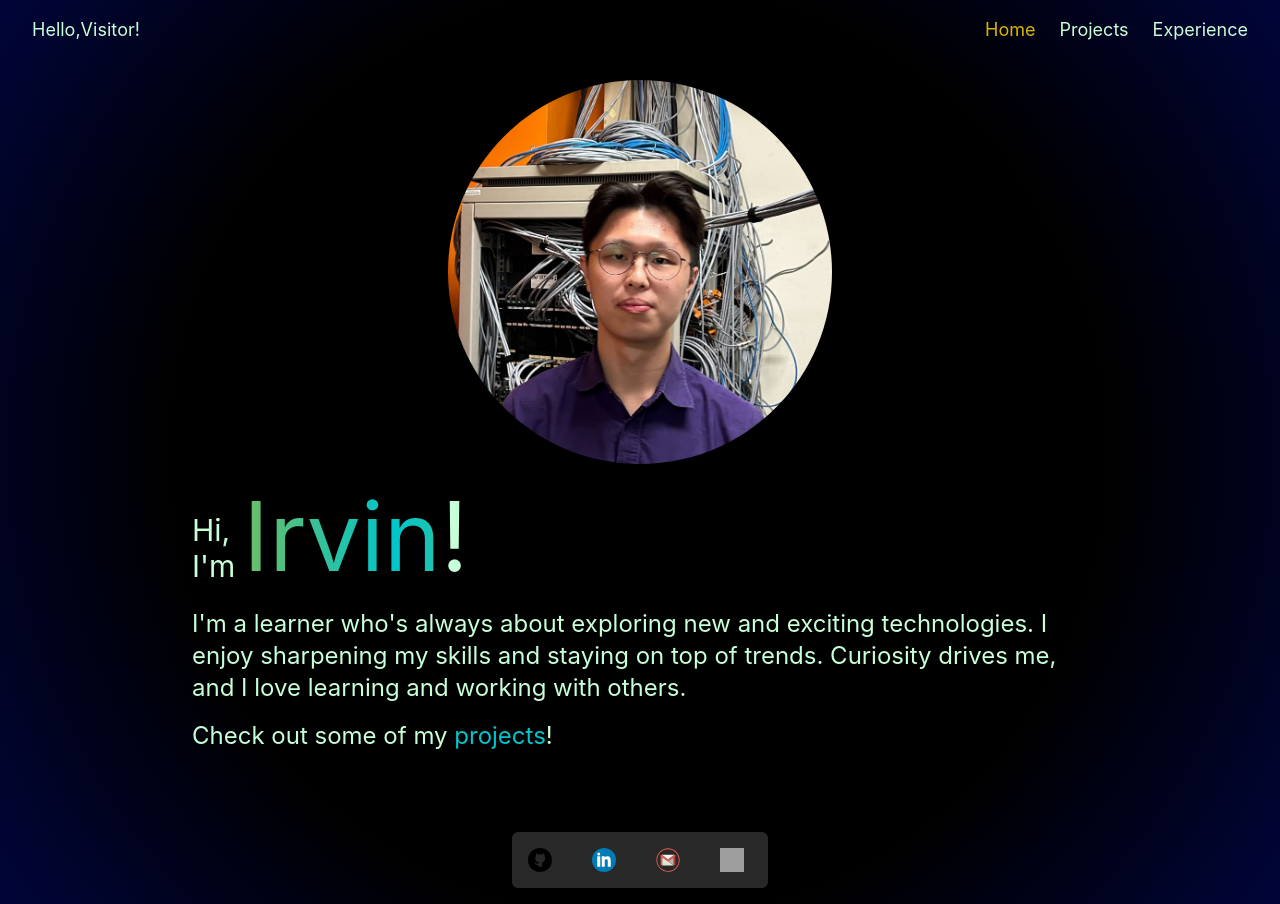
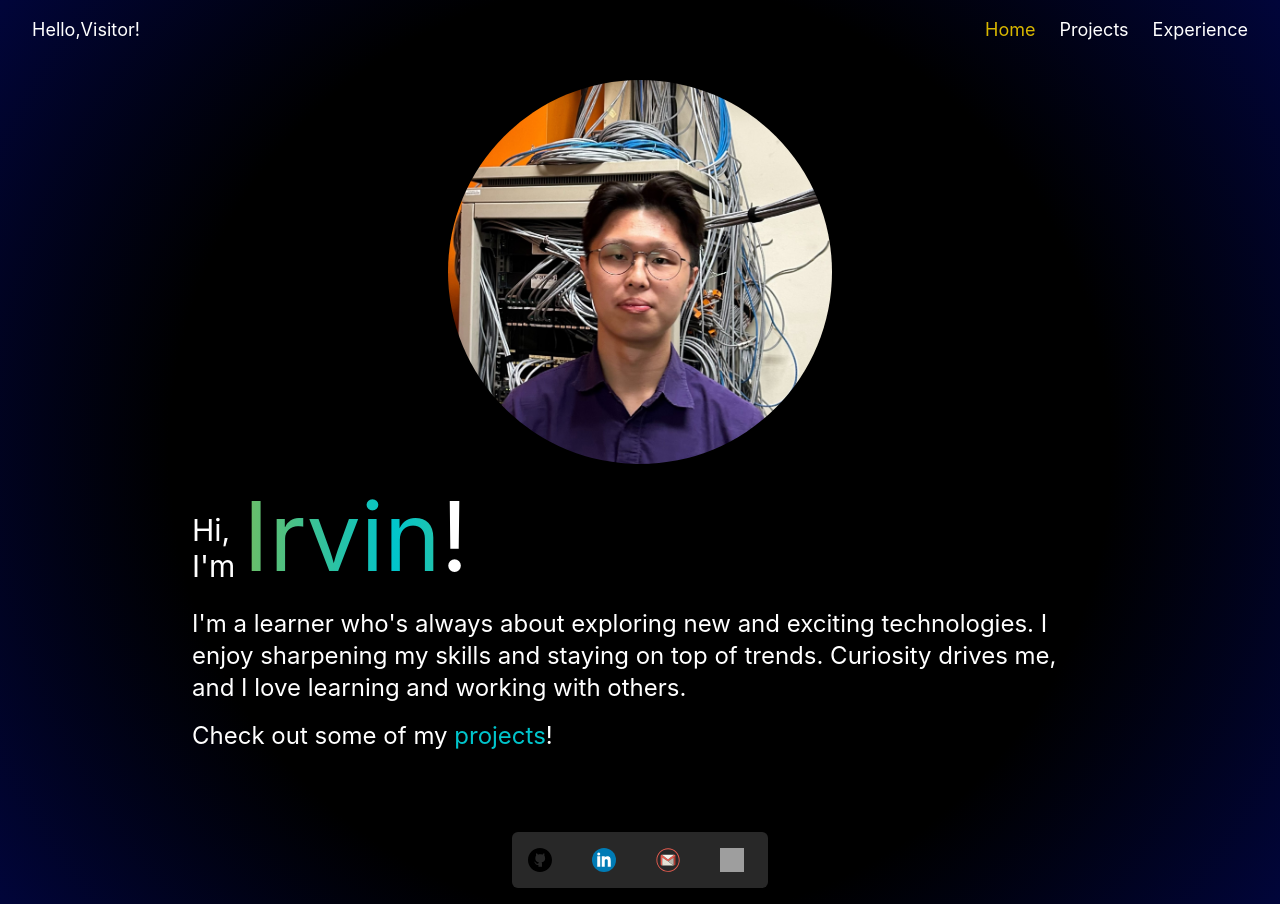
Before and after one commit to swiftee19/swiftee19.github.io, a Vue app in the folder app/: page / in a window 1280 px wide. Built offline with nearby package versions, Linux system fonts and the light colour scheme; grey boxes are pictures that could not be loaded.

Commit message:
Update text color

```diff
--- a/app/src/assets/base.css
+++ b/app/src/assets/base.css
@@ -3,7 +3,7 @@
   --primary-color: #0b2f9f;
   --secondary-color: #98ded9;
   --background-color: #01053a;
-  --text-color: #c7ffd8;
+  --text-color: #ffffff;
   --shadow-color: rgba(0, 0, 0, 0.1);
   --gold-color: #d8b700;
   --black-color: #000;
--- a/app/tailwind.config.js
+++ b/app/tailwind.config.js
@@ -27,7 +27,7 @@ export default {
         'primary': '#0b2f9f',
         'secondary': '#98ded9',
         'background': '#01053a',
-        'text': '#c7ffd8',
+        'text': '#ffffff',
         'gold': '#d8b700',
         'black': '#000',
         'white': '#faf0e6',
```
